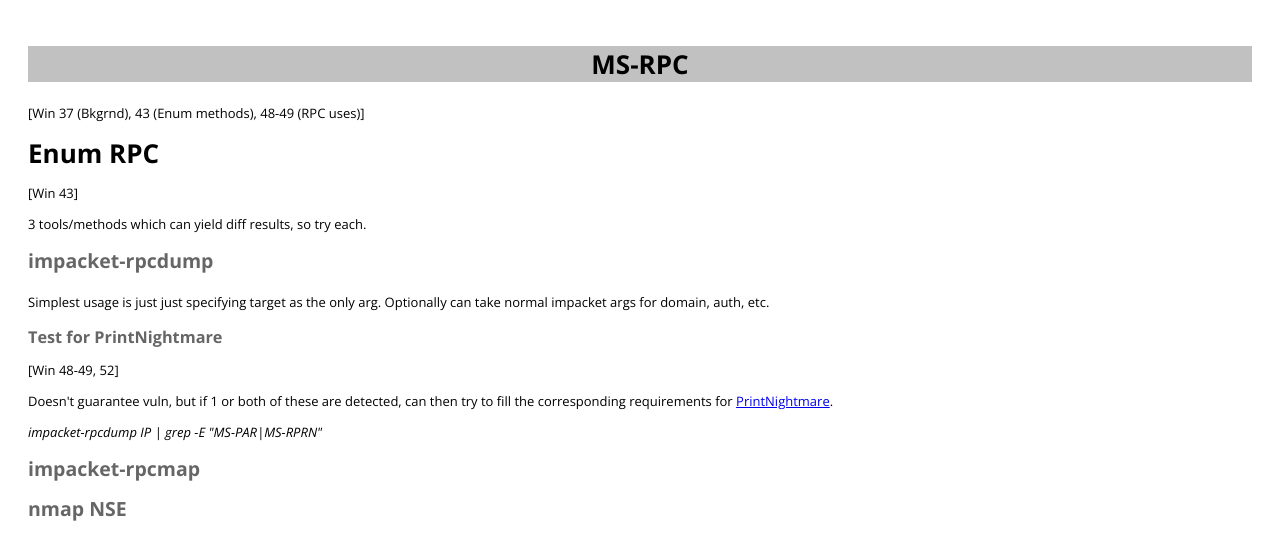
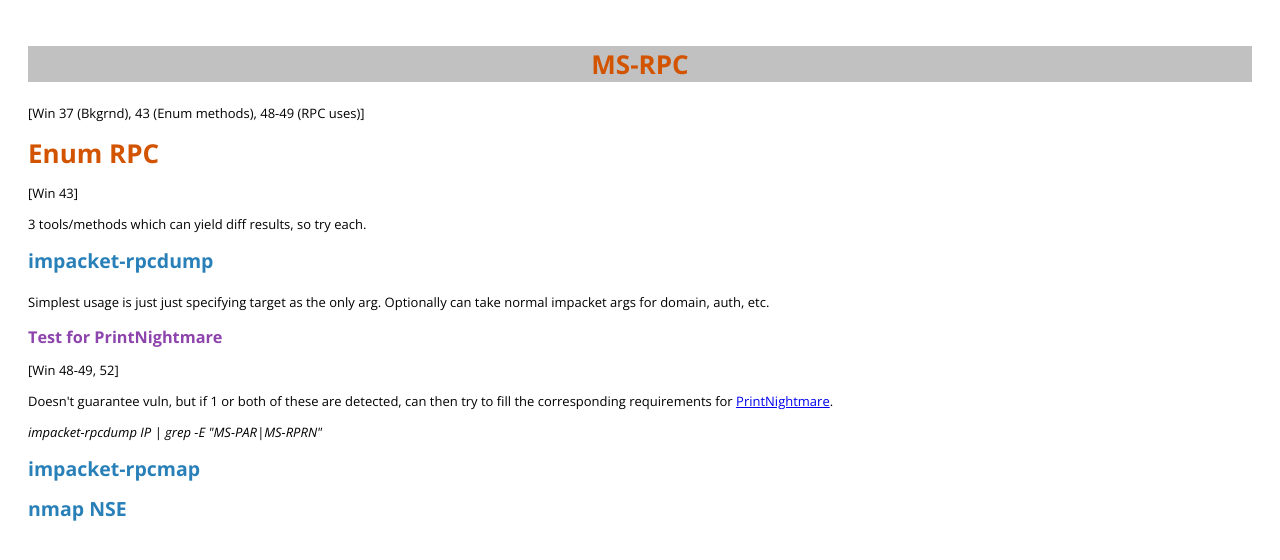
Before and after one commit to Komodo-pty/Komodo-pty.github.io, a Jekyll site: the page notes/Recon_+_Services--MS-RPC_38.html, which Jekyll copies as it is, in a window 1280 px wide. Shown: the top 560 px of the page. Built offline with Jekyll 4.4.1, drawn with Linux system fonts in a browser that asks for light colours.

Commit message:
Notes CSS styling

```diff
--- a/_includes/research.html
+++ b/_includes/research.html
@@ -15,7 +15,6 @@
 	  <li>Code examples</li>
 	  <li>Links to external websites for further reading</li>
 	  <li>Tips and tricks</li>
-	  <li>etc.</li>
 	</ul>
       </div>
 
--- a/notes/res/styles4.css
+++ b/notes/res/styles4.css
@@ -175,6 +175,7 @@
 div.page h1 {
     font-weight: bold;
     display: inline;
+    color: #D35400;
 }
 
 div.page h1.title {
@@ -190,7 +191,7 @@
     /*padding-bottom: 0.5em;*/
     font-weight: bold;
     font-size: 150%;
-    color: #666666;
+    color: #2980B9;
     display: inline;
 }
 
@@ -198,7 +199,7 @@
     padding-top: 0.75em;
     font-weight: bold;
     font-size: 125%;
-    color: #666666;
+    color: #8E44AD;
     display: inline;
 }
 
```
